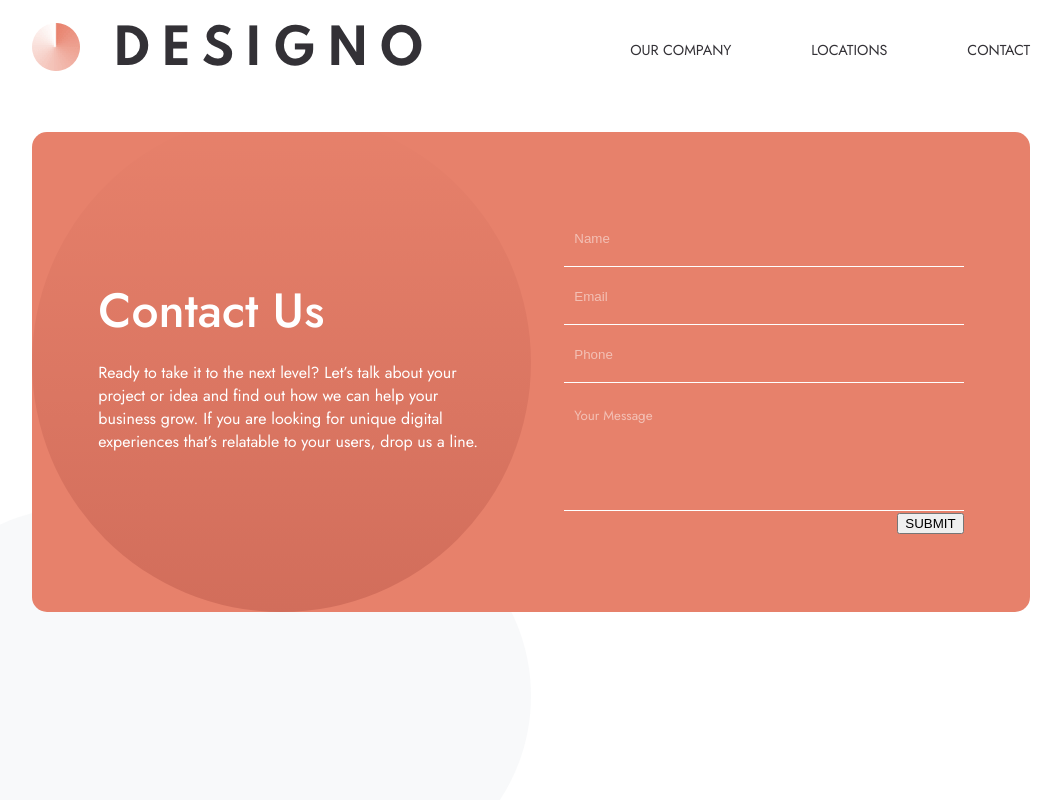
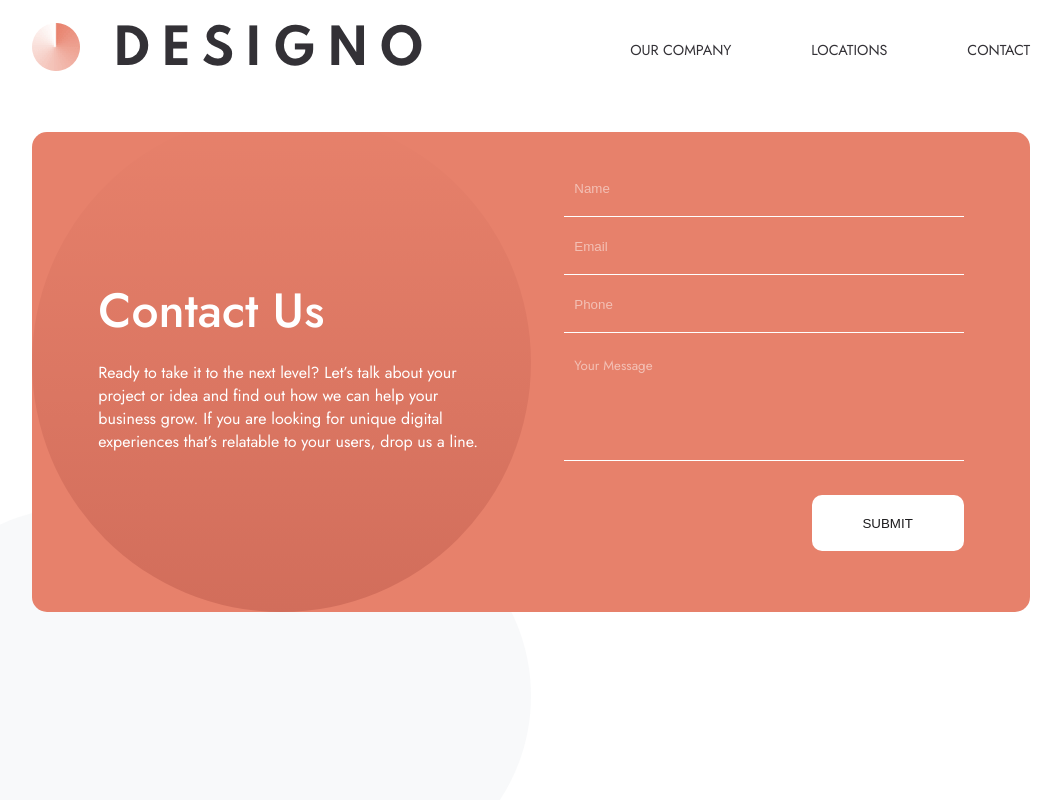
Before and after one commit to SJellen/designo, a Next.js app: page /contact in a window 1280 px wide. Shown: the top 800 px of the page, without its empty margins (109-1170 px from the left). Built offline with nearby package versions, Linux system fonts and the light colour scheme.

Commit message:
button edit

```diff
--- a/styles/Contact/Hero.module.scss
+++ b/styles/Contact/Hero.module.scss
@@ -108,7 +108,7 @@
 
 
 
-    a {
+    button {
         margin: 2rem 0;
         display: flex;
         justify-content: center;
@@ -118,8 +118,10 @@
         height: 56px;
         padding: 1rem 3.25rem;
         border-radius: 10px;
+        border: none;
+        line-height: 2;
     }
-    a:hover {
+    button:hover {
         background-color: #fcad9b;
         color: V.$white;
     }
```
